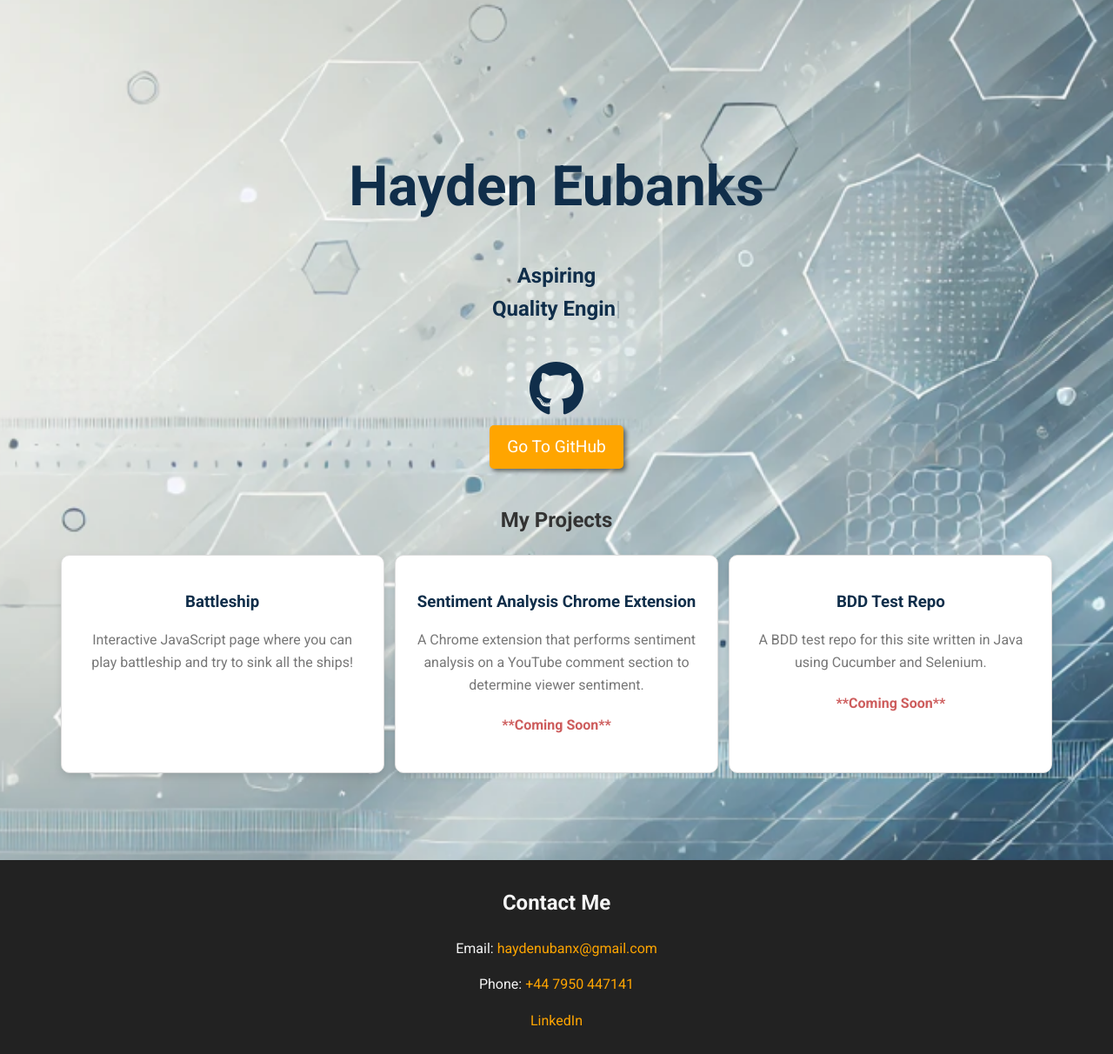
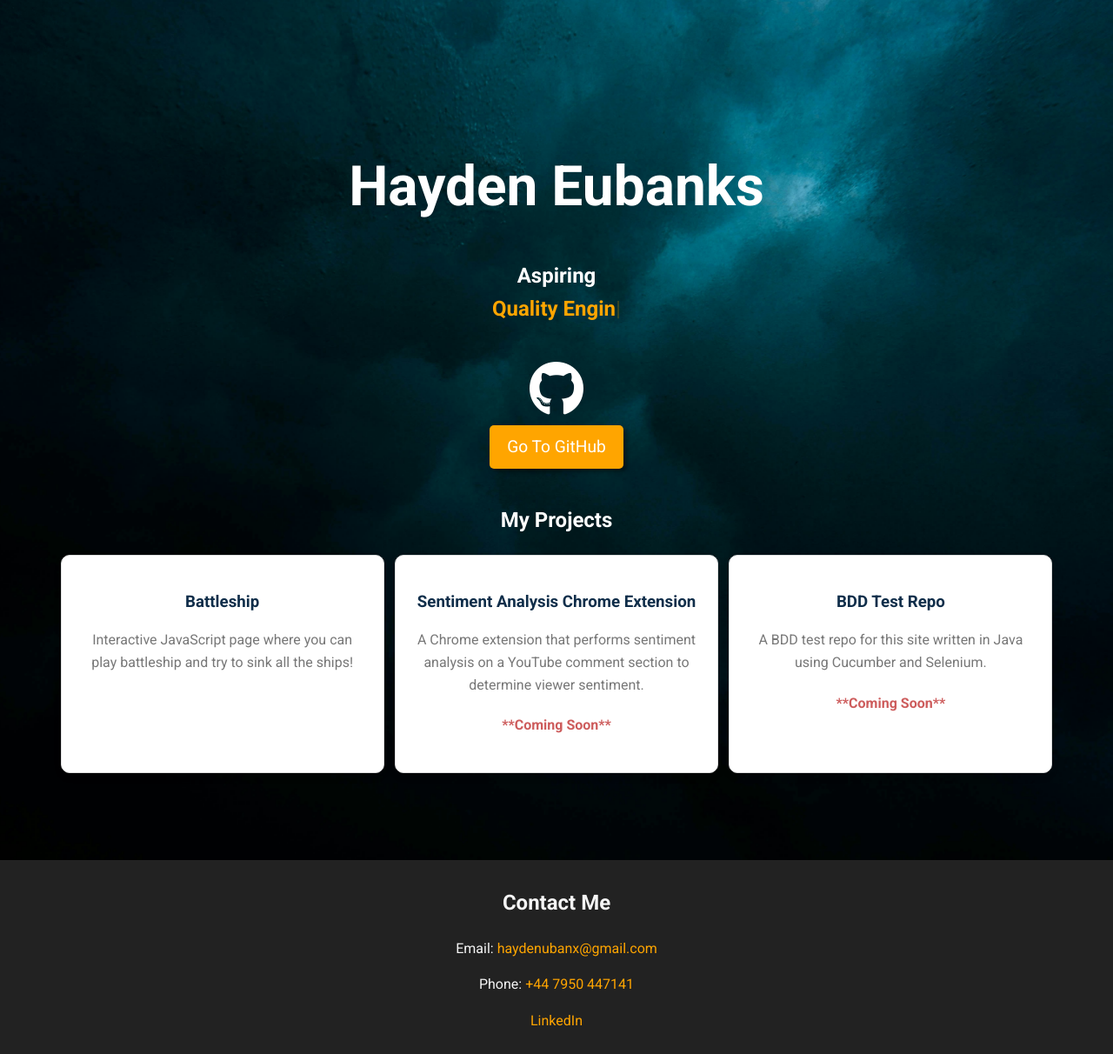
Before and after one commit to haydenubanx/portfolio_website, a PHP site: page / in a window 1280 px wide. Shown: the part 86-1298 px from the top of the page at 87% size. Run offline with PHP 8.4, Linux system fonts and the light colour scheme; the visitor is signed in with stand-in values (Sample User, id 1); data that the repository does not hold is empty; some libraries are stand-ins or nearby versions.

Commit message:
Updated background image for home page

```diff
--- a/HTMLStructure/includes/Home.php
+++ b/HTMLStructure/includes/Home.php
@@ -60,7 +60,7 @@
 
         .skill-icon-home {
             font-size: 4em;
-            color: #102e4a;
+            color: white;
             margin-bottom: 10px;
             display: block;
             text-align: center;
@@ -121,13 +121,13 @@
         }
 
         .about h1 {
-            color: #102e4a;
+            color: white;
             font-size: 4em;
             margin-bottom: 0.5em;
         }
 
         .about p {
-            color: #102e4a;
+            color: white;
             font-size: 1.5em;
         }
 
@@ -138,7 +138,7 @@
             left: 0;
             width: 100%;
             height: 100%;
-            background: url('../resources/images/Portfolio_Background_Image.jpg') no-repeat center;
+            background: url('../resources/images/wallpaper.jpg') no-repeat center;
             background-size: cover;
             animation: zoom 20s infinite alternate;
             z-index: -1;
@@ -227,12 +227,12 @@
         }
 
         .text-to-type {
-            color: #102e4a;
+            color: #ffa500;
         }
 
         .cursor {
             font-size: 1em;
-            color: #102e4a;
+            color: #ffa500;
             animation: blink 1s linear infinite;
         }
 
@@ -247,6 +247,10 @@
 
         .job-titles {
             font-weight: bold;
+        }
+
+        .myProjects {
+            color: white;
         }
     </style>
 </head>
@@ -263,7 +267,7 @@
         <a href="https://github.com/haydenubanx" class="cta-button" role="button">Go To GitHub</a>
     </div>
 
-    <h2>My Projects</h2>
+    <h2 class="myProjects">My Projects</h2>
     <div class="portfolio-cards">
         <a href="index.php?clicked=battleship" class="project-card">
             <h3>Battleship</h3>
```
Also changed, not shown: HTMLStructure/resources/images/wallpaper.jpg (added).
